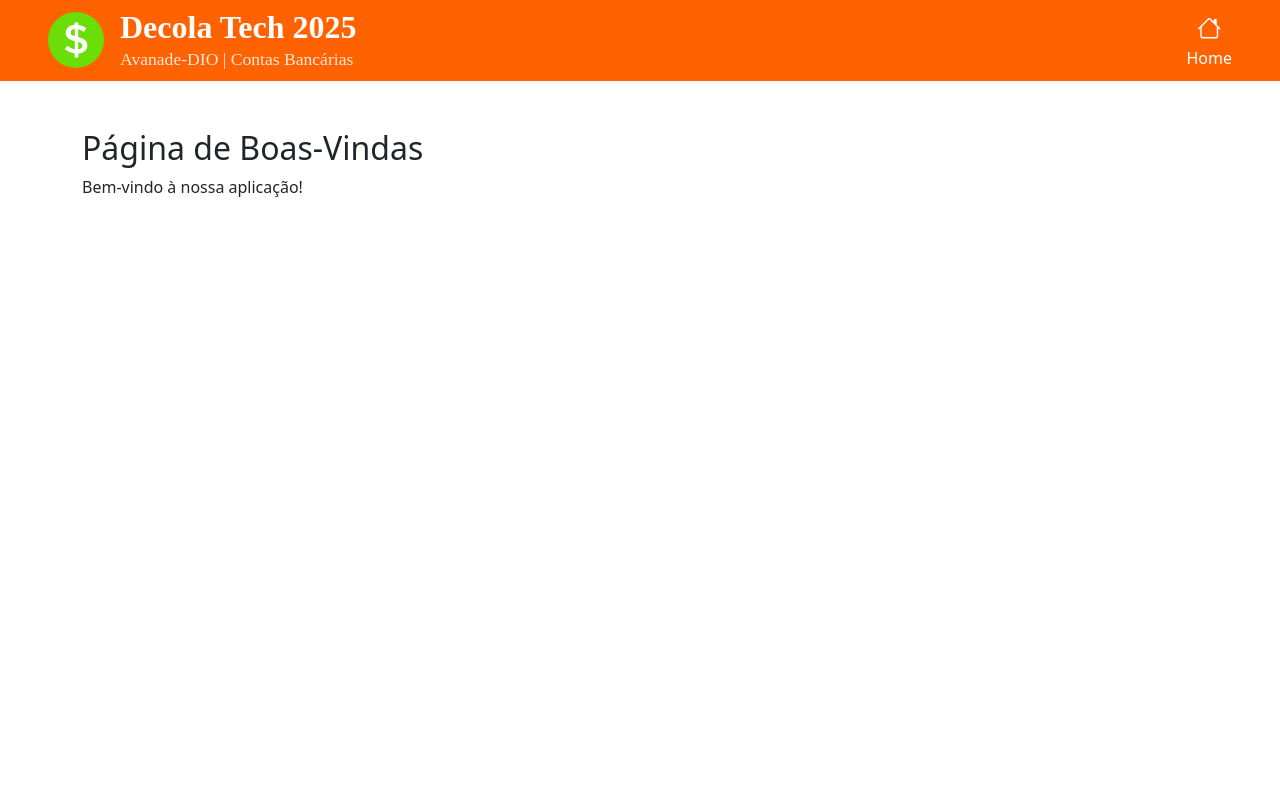
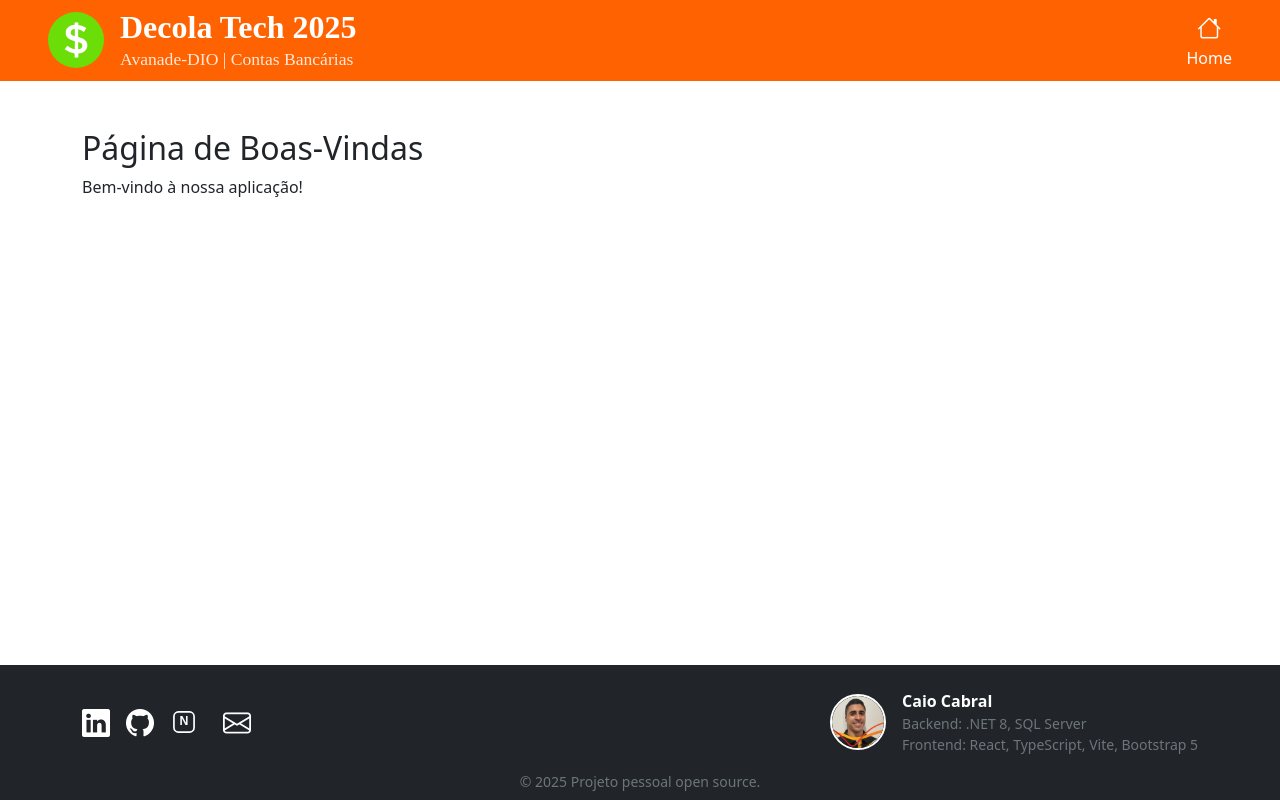
Before and after one commit to Caio-Cabral-Programmer/contas-bancarias-react-bootstrap-remake, a React (Vite) app: page / in a window 1280 px wide. Built offline with nearby package versions, Linux system fonts and the light colour scheme.

Commit message:
feat: add Footer component with social links and email copy functionality

```diff
--- a/src/App.css
+++ b/src/App.css
@@ -0,0 +1,18 @@
+html, body, #root {
+  height: 100%;
+  min-height: 100%;
+}
+
+body, #root {
+  display: flex;
+  flex-direction: column;
+  min-height: 100vh;
+}
+
+.container.mt-5 {
+  flex: 1 0 auto;
+}
+
+footer {
+  flex-shrink: 0;
+}
--- a/src/App.tsx
+++ b/src/App.tsx
@@ -2,6 +2,7 @@ import "./App.css";
 import Header from "./components/Header";
 import { BrowserRouter } from "react-router-dom";
 import AppRoutes from "./AppRoutes";
+import Footer from "./components/Footer";
 
 function App() {
   return (
@@ -10,6 +11,7 @@ function App() {
       <div className="container mt-5">
         <AppRoutes />
       </div>
+      <Footer />
     </BrowserRouter>
   );
 }
--- /dev/null
+++ b/src/components/Footer.tsx
@@ -0,0 +1,89 @@
+import { useState } from "react";
+
+const devPhoto = "/src/assets/dev-photo.png"; // Substitua pelo caminho real da foto do dev
+const companyEmail = "caiocabral.ep@gmail.com";
+
+const Footer = () => {
+  const [copied, setCopied] = useState(false);
+
+  const handleCopyEmail = () => {
+    navigator.clipboard.writeText(companyEmail);
+    setCopied(true);
+    setTimeout(() => setCopied(false), 2000);
+  };
+
+  return (
+    <footer className="bg-dark text-white mt-5 pt-4 pb-2">
+      <div className="container d-flex flex-column flex-md-row justify-content-between align-items-center gap-4">
+        {/* Social Icons */}
+        <div className="d-flex align-items-center gap-3">
+          <a
+            href="https://www.linkedin.com/in/caio-cabral-programmer/"
+            target="_blank"
+            rel="noopener noreferrer"
+            className="text-white"
+            title="LinkedIn"
+          >
+            <i className="bi bi-linkedin" style={{ fontSize: 28 }}></i>
+          </a>
+          <a
+            href="https://github.com/Caio-Cabral-Programmer"
+            target="_blank"
+            rel="noopener noreferrer"
+            className="text-white"
+            title="GitHub"
+          >
+            <i className="bi bi-github" style={{ fontSize: 28 }}></i>
+          </a>
+          <a
+            href="https://www.notion.so/Java-1c990d83bc33814c9659f977de346a2a"
+            target="_blank"
+            rel="noopener noreferrer"
+            className="text-white"
+            title="Notion"
+          >
+            {/* Notion não tem ícone oficial no Bootstrap Icons, então usamos um SVG inline */}
+            <svg width="28" height="28" viewBox="0 0 50 50" fill="currentColor" className="d-block">
+              <rect x="7" y="7" width="36" height="36" rx="8" fill="none" stroke="currentColor" strokeWidth="3"/>
+              <text x="50%" y="60%" textAnchor="middle" fontSize="22" fontFamily="Arial" fill="currentColor" fontWeight="bold">N</text>
+            </svg>
+          </a>
+          <button
+            onClick={handleCopyEmail}
+            className="btn btn-link text-white p-0 ms-2"
+            title="Copiar e-mail"
+            style={{ fontSize: 28 }}
+          >
+            <i className="bi bi-envelope"></i>
+            <span className="visually-hidden">Copiar e-mail</span>
+          </button>
+          {copied && (
+            <span className="ms-2 small text-success">E-mail copiado!</span>
+          )}
+        </div>
+
+        {/* Dev Info */}
+        <div className="d-flex align-items-center gap-3">
+          <img
+            src={devPhoto}
+            alt="Foto do desenvolvedor"
+            className="rounded-circle"
+            style={{ width: 56, height: 56, objectFit: "cover", border: "2px solid #fff" }}
+          />
+          <div>
+            <div className="fw-bold">Caio Cabral</div>
+            <div className="small text-secondary">
+              Backend: .NET 8, SQL Server<br />
+              Frontend: React, TypeScript, Vite, Bootstrap 5
+            </div>
+          </div>
+        </div>
+      </div>
+      <div className="container text-center mt-3 small text-secondary">
+        &copy; {new Date().getFullYear()} Projeto pessoal open source.
+      </div>
+    </footer>
+  );
+};
+
+export default Footer;
```
Also changed, not shown: src/assets/dev-photo.png (added).
